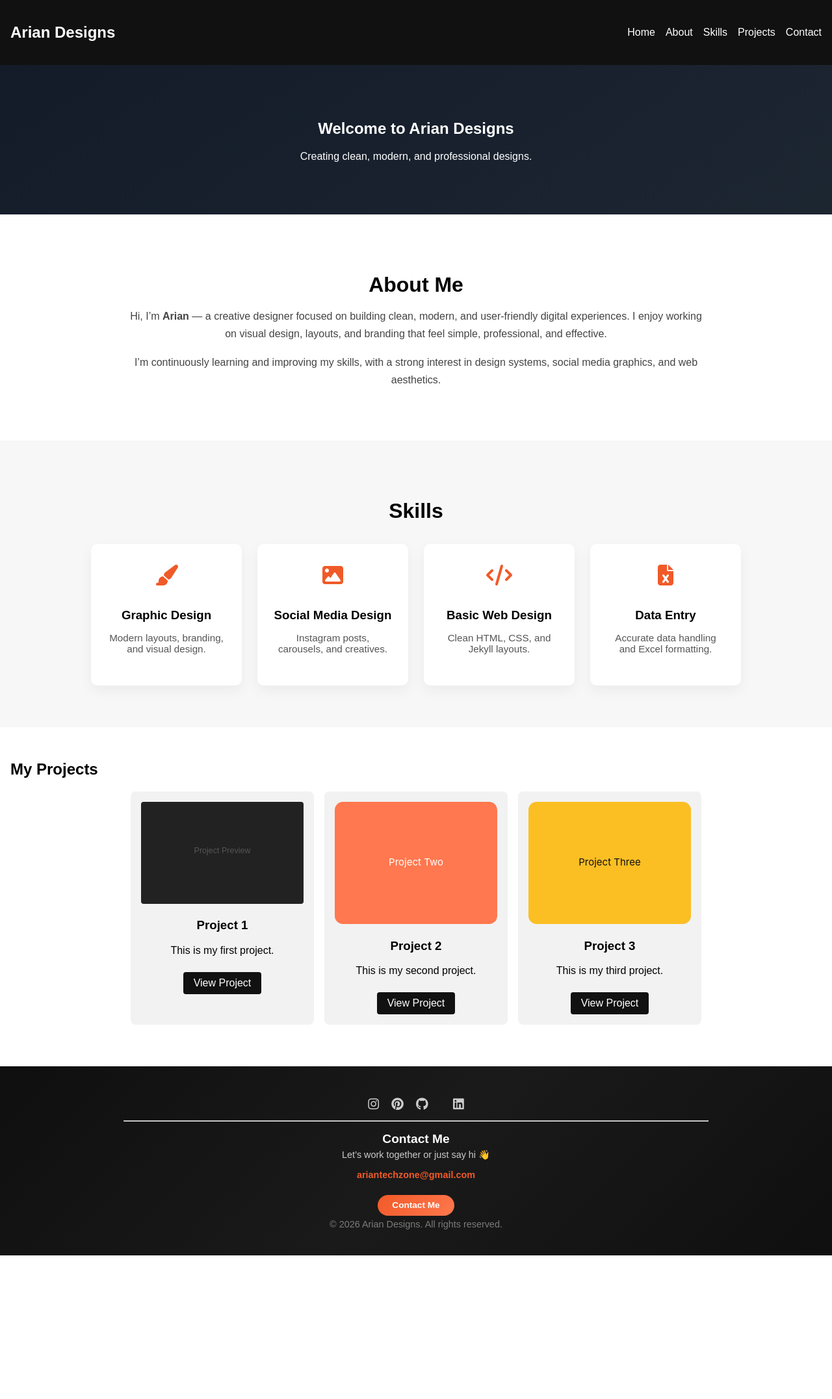
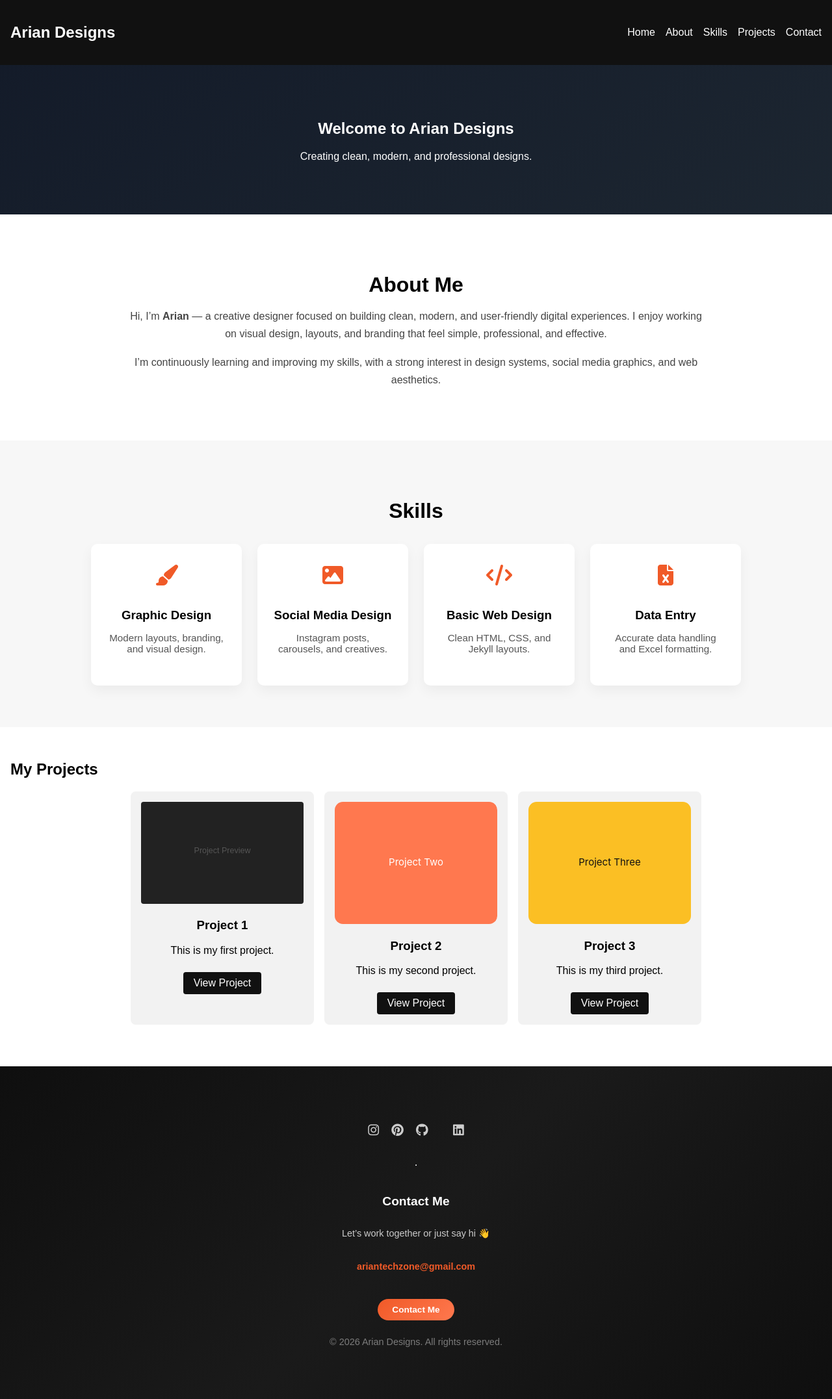
Before and after one commit to ariantechzone-stack/ariantechzone-stack.github.io, a Jekyll site: the page built from index.md, in a window 1280 px wide. Shown: the whole page at 65% size. Built offline with Jekyll 4.4.1, drawn with Linux system fonts in a browser that asks for light colours; before the commit the page ends 1932 px from its top, so only the background shows below that.

Commit message:
Update style.css

```diff
--- a/assets/css/style.css
+++ b/assets/css/style.css
@@ -1,3 +1,10 @@
+.footer-container {
+  display: flex;
+  flex-direction: column;
+  align-items: center; /* Centers everything horizontally */
+  gap: 20px;           /* Adds space between the sections */
+  padding: 40px 0;
+}
 @media (prefers-reduced-motion: reduce) {
   html {
     scroll-behavior: auto;
```
